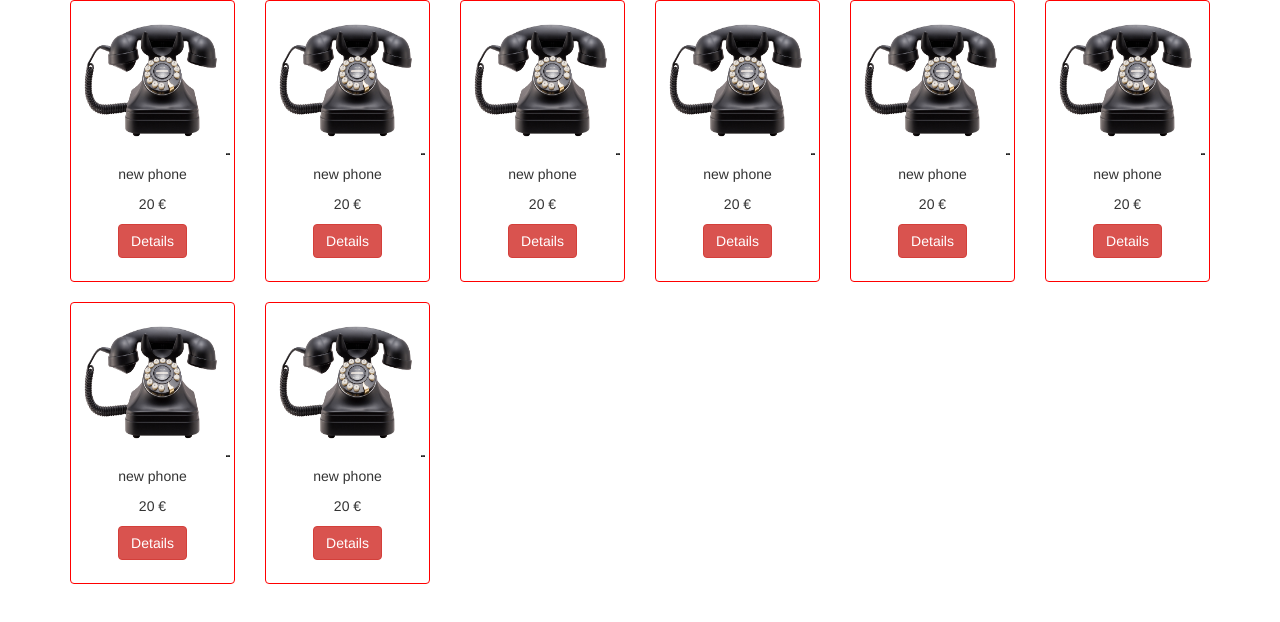
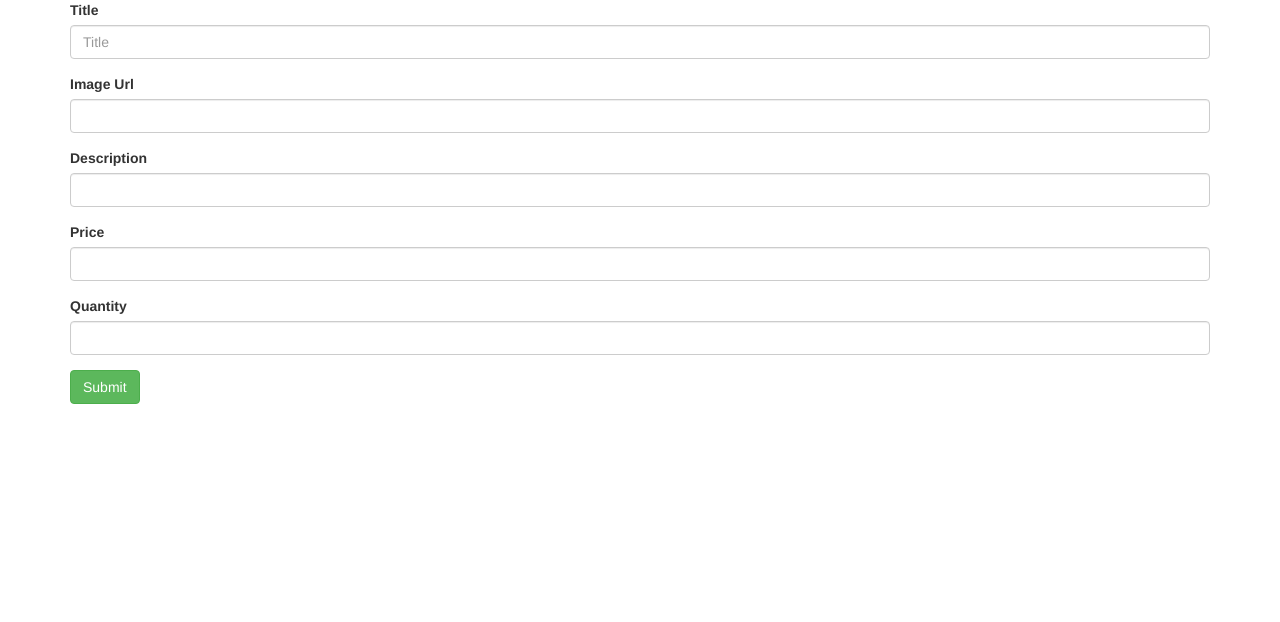
Before and after one commit to ae1663830a/JP_homework, a React (Create React App) app in the folder eshop/: page / in a window 1280 px wide. Shown: the top 622 px of the page. Built offline with nearby package versions, Linux system fonts and the light colour scheme.

Commit message:
added product creation form

```diff
--- /dev/null
+++ b/eshop/src/components/NewProduct.js
@@ -0,0 +1,49 @@
+import React from 'react'
+
+const newProduct = (props) => {
+    return (
+        <div>
+            <form onSubmit={props.submitData}>
+                <div className="form-group">
+                    <label>Title</label>
+                    <input type="text"
+                           className="form-control"
+                           placeholder="Title"
+                           value={props.title}
+                           onChange={props.changeTitle}/>
+                </div>
+                <div className="form-group">
+                    <label>Image Url</label>
+                    <input type="text"
+                           className="form-control"
+                           value={props.image}
+                           onChange={props.changeImage}/>
+                </div>
+                <div className="form-group">
+                    <label>Description</label>
+                    <input type="text"
+                           className="form-control"
+                           value={props.description}
+                           onChange={props.changeDescription}/>
+                </div>
+                <div className="form-group">
+                    <label>Price</label>
+                    <input type="text"
+                           className="form-control"
+                           value={props.price}
+                           onChange={props.changePrice}/>
+                </div>
+                <div className="form-group">
+                    <label>Quantity</label>
+                    <input type="text"
+                           className="form-control"
+                           value={props.quantity}
+                           onChange={props.changeQuantity}/>
+                </div>
+                <input type="submit" className="btn btn-success" value="Submit"/>
+            </form>
+        </div>
+    )
+};
+
+export default newProduct;
--- /dev/null
+++ b/eshop/src/components/Product.js
@@ -0,0 +1,69 @@
+import React, {Component} from 'react'
+import NewProduct from './NewProduct'
+
+class Product extends Component {
+    state = {
+        id: '',
+        title: '',
+        description: '',
+        price: '',
+        image: '',
+        quantity: ''
+    };
+
+    titleChange = (event) => {
+        this.setState({
+            title: event.target.value
+        })
+    };
+
+    imageChange = (event) => {
+        this.setState({
+            image: event.target.value
+        })
+    };
+
+    descriptionChange = (event) => {
+        this.setState({
+            description: event.target.value
+        })
+    };
+
+    priceChange = (event) => {
+        this.setState({
+            price: event.target.value
+        })
+    };
+
+    quantityChange = (event) => {
+        this.setState({
+            quantity: event.target.value
+        })
+    };
+
+    saveData = (event) => {
+        console.log(this.state);
+        event.preventDefault()
+    };
+
+
+    render() {
+        return(
+            <NewProduct
+            title={this.state.title}
+            changeTitle={this.titleChange}
+            image={this.state.image}
+            changeImage={this.imageChange}
+            description={this.state.description}
+            changeDescription={this.descriptionChange}
+            price={this.state.price}
+            changePrice={this.priceChange}
+            quantity={this.state.quantity}
+            changeQuantity={this.quantityChange}
+            submitData={this.saveData}
+            />
+        )
+    }
+}
+
+export default Product;
--- a/eshop/src/components/ProductCard.js
+++ b/eshop/src/components/ProductCard.js
@@ -17,14 +17,15 @@ const style = {
 
 const productCard = (props) => {
     return (
-        <div className="col-xs-12 col-sm-4 col-md-2">
+        <div className="col-xs-12 col-sm-4 col-md-3 col-lg-2">
             <div className="thumbnail" style={style.thumbnail}>
                 <img src={props.image} style={style.imageCss} alt="..."/>
                 <div className="caption">
+                    <h3>{props.title}</h3>
                     <p>{props.description}</p>
                     <p>{props.price} &euro;</p>
                     <p>
-                        <button className="btn btn-danger" role="button">Details</button>
+                        <button className="btn btn-danger" role="button" onClick={props.click}>Details</button>
                     </p>
                 </div>
             </div>
--- a/eshop/src/components/ProductList.js
+++ b/eshop/src/components/ProductList.js
@@ -1,21 +1,28 @@
 import React from 'react'
 import ProductCard from './ProductCard'
+import PropTypes from 'prop-types'
 
-const productList = (props) => {
+const productList = (props, index) => {
     const products = props.productList;
     const listItems = products.map((productCard, index) =>
         <ProductCard
-            key={index}
-            id={productCard.id}
+            key={productCard.id}
+            title={productCard.title}
             description={productCard.description}
             price={productCard.price}
             image={productCard.image}
-        />);
+            click={() => props.clicked(index)}
+        />
+    );
     return (
         <div className="row">
             {listItems}
         </div>
     )
 };
+//
+// productList.propTypes = {
+//     productList: PropTypes.array.isRequired
+// };
 
 export default productList;
--- a/eshop/src/containers/App.js
+++ b/eshop/src/containers/App.js
@@ -3,37 +3,75 @@ import './App.css';
 import ProductList from '../components/ProductList'
 import phone from '../assets/phone.jpg'
 import PropTypes from 'prop-types'
+//import ProductNames from '../components/ProductNames'
 
 class App extends Component {
 
     state = {
         productList: [
-            {id: '1', description: 'new phone', price: '20', image: phone},
-            {id: '2', description: 'new phone', price: '20', image: phone},
-            {id: '3', description: 'new phone', price: '20', image: phone},
-            {id: '4', description: 'new phone', price: '20', image: phone},
-            {id: '5', description: 'new phone', price: '20', image: phone},
-            {id: '6', description: 'new phone', price: '20', image: phone},
-            {id: '7', description: 'new phone', price: '20', image: phone},
-            {id: '8', description: 'new phone', price: '20', image: phone}
+            {id: '1', title: 'Phone', description: 'new phone', price: '20', image: phone},
+            {id: '2', title: 'iPhone', description: 'new phone', price: '20', image: phone},
+            {id: '3', title: 'Samsung', description: 'new phone', price: '20', image: phone},
+            {id: '4', title: 'Old', description: 'new phone', price: '20', image: phone},
+            {id: '5', title: 'New', description: 'new phone', price: '20', image: phone},
+            {id: '6', title: 'SE', description: 'new phone', price: '20', image: phone},
+            {id: '7', title: 'CAT', description: 'new phone', price: '20', image: phone},
+            {id: '8', title: 'Sony', description: 'new phone', price: '20', image: phone}
         ]
+        //productNames: this.state.productList.title
     };
 
-    static propTypes = {
-        productList: PropTypes.shape({
-            id: PropTypes.number.isRequired,
-            description: PropTypes.string.isRequired,
-            price: PropTypes.string.isRequired,
-            image: PropTypes.string.isRequired
+    // static propTypes = {
+    //     productList: PropTypes.shape({
+    //         id: PropTypes.number.isRequired,
+    //         title: PropTypes.string.isRequired,
+    //         description: PropTypes.number.isRequired,
+    //         price: PropTypes.string.isRequired,
+    //         image: PropTypes.string.isRequired
+    //     }).isRequired
+    // };
+
+
+    deleteProduct = (index) => {
+        const newProducts = [...this.state.productList]; // Creates a new array of persons by copying the persons array.
+        newProducts.splice(index, 1); // Remove elements: starting at personIndex, 1 = total number of elements to remove.
+        this.setState({
+            productList: newProducts // Re-assign (in classes state) persons array after deletion.
         })
     };
 
+    titlePrice = (index) => {
+       const fff = this.state.productList[index];
+        console.log(fff.title, fff.price)
+    };
+
+    //
+    //
+    // changeAge = (event, id) => {
+    //     const personIndex = this.state.persons.findIndex(person => {
+    //         return person.id === id;
+    //     });
+    //     const newPerson = {
+    //         ...this.state.persons[personIndex]
+    //     };
+    //     newPerson.age = event.target.value;
+    //     const newPersons = [...this.state.persons];
+    //     newPersons[personIndex] = newPerson;
+    //     this.setState({
+    //         persons: newPersons
+    //     });
+    // };
+
+
     render() {
-        return (
+
+        return (<div>
             <ProductList
                 productList={this.state.productList}
                 key={this.state.productList.id}
+                clicked={this.titlePrice}
             />
+            </div>
         );
     }
 }
--- a/eshop/src/index.js
+++ b/eshop/src/index.js
@@ -4,6 +4,7 @@ import './index.css';
 import App from './containers/App';
 import registerServiceWorker from './registerServiceWorker';
 import '../node_modules/bootstrap/dist/css/bootstrap.css'
+import Product from './components/Product'
 
-ReactDOM.render(<App />, document.getElementById('root'));
+ReactDOM.render(<Product />, document.getElementById('root'));
 registerServiceWorker();
```
Also changed, not shown: 1 other file (tests, documents, lock files or other folders).
